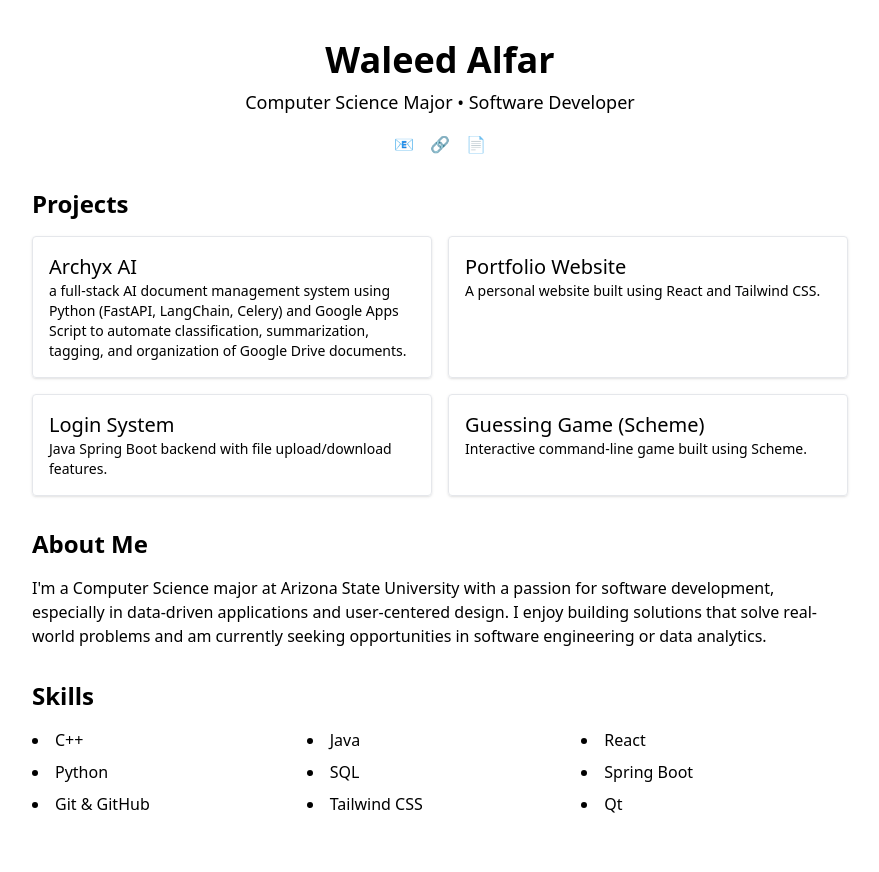
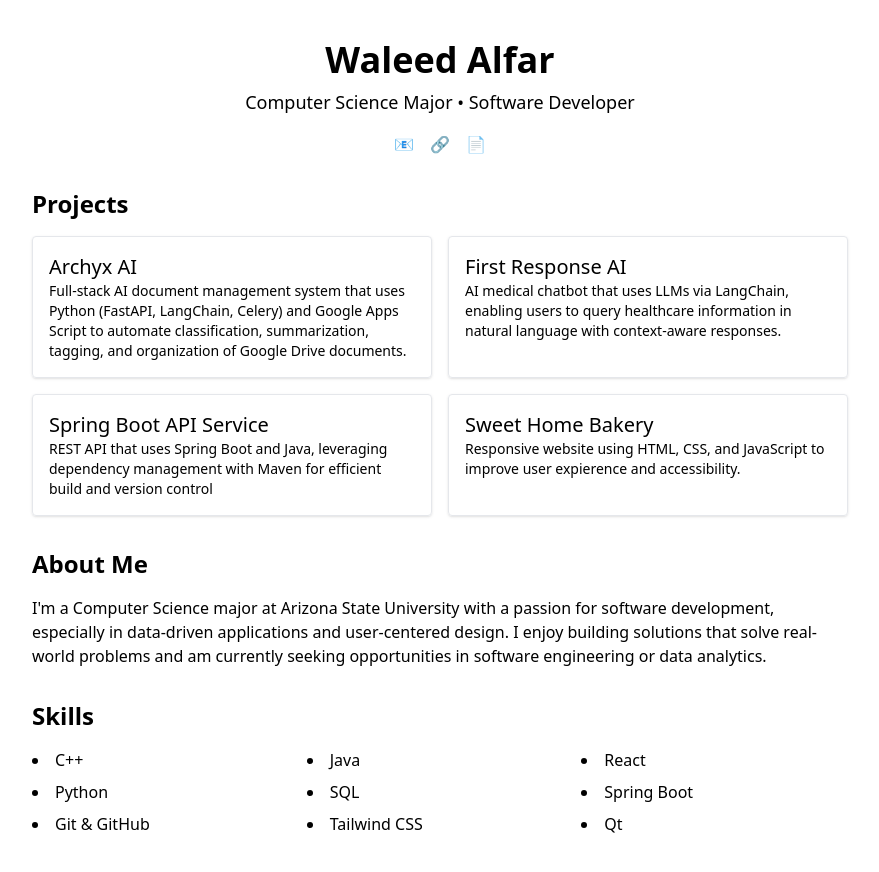
Before and after one commit to waleedalfar/Portfolio-Website, a React (Vite) app: page / in a window 1280 px wide. Shown: the top 872 px of the page, without its empty margins (200-1079 px from the left). Built offline with nearby package versions, Linux system fonts and the light colour scheme.

Commit message:
changed titles

```diff
--- a/src/Portfolio.jsx
+++ b/src/Portfolio.jsx
@@ -22,26 +22,28 @@ export default function Portfolio() {
           <div className="border p-4 rounded shadow">
             <h3 className="text-xl font-medium">Archyx AI</h3>
             <p className="text-sm text-muted-foreground">
-              a full-stack AI document management system using Python (FastAPI, LangChain, Celery) and Google Apps
+              Full-stack AI document management system that uses Python (FastAPI, LangChain, Celery) and Google Apps
 Script to automate classification, summarization, tagging, and organization of Google Drive documents.
             </p>
           </div>
           <div className="border p-4 rounded shadow">
-            <h3 className="text-xl font-medium">Portfolio Website</h3>
+            <h3 className="text-xl font-medium">First Response AI</h3>
             <p className="text-sm text-muted-foreground">
-              A personal website built using React and Tailwind CSS.
+              AI medical chatbot that uses LLMs via LangChain, enabling users to query healthcare
+information in natural language with context-aware responses.
             </p>
           </div>
           <div className="border p-4 rounded shadow">
-            <h3 className="text-xl font-medium">Login System</h3>
+            <h3 className="text-xl font-medium">Spring Boot API Service</h3>
             <p className="text-sm text-muted-foreground">
-              Java Spring Boot backend with file upload/download features.
+              REST API that uses Spring Boot and Java, leveraging dependency management with Maven
+for efficient build and version control
             </p>
           </div>
           <div className="border p-4 rounded shadow">
-            <h3 className="text-xl font-medium">Guessing Game (Scheme)</h3>
+            <h3 className="text-xl font-medium">Sweet Home Bakery</h3>
             <p className="text-sm text-muted-foreground">
-              Interactive command-line game built using Scheme.
+              Responsive website using HTML, CSS, and JavaScript to improve user expierence and accessibility.
             </p>
           </div>
         </div>
```
